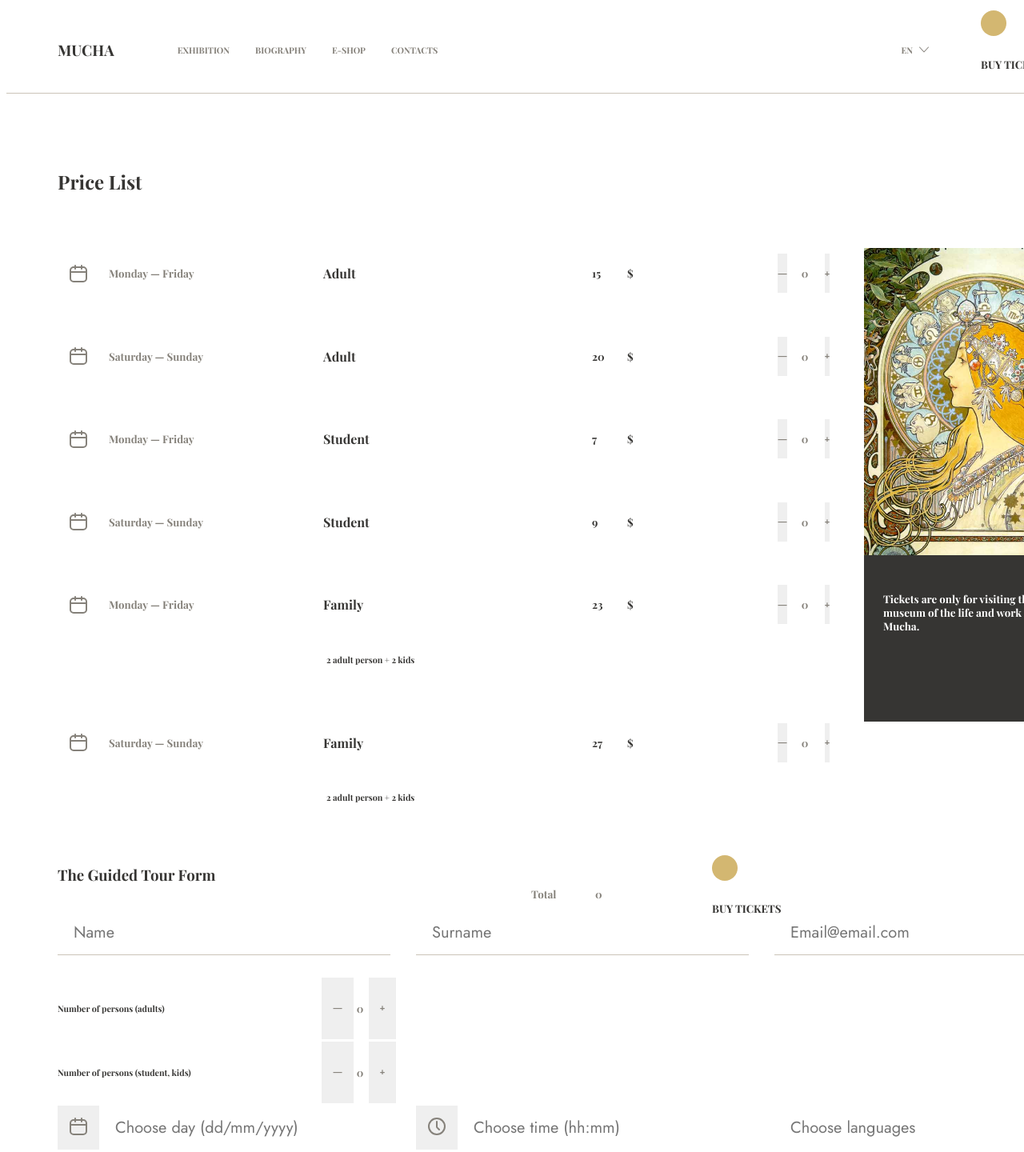
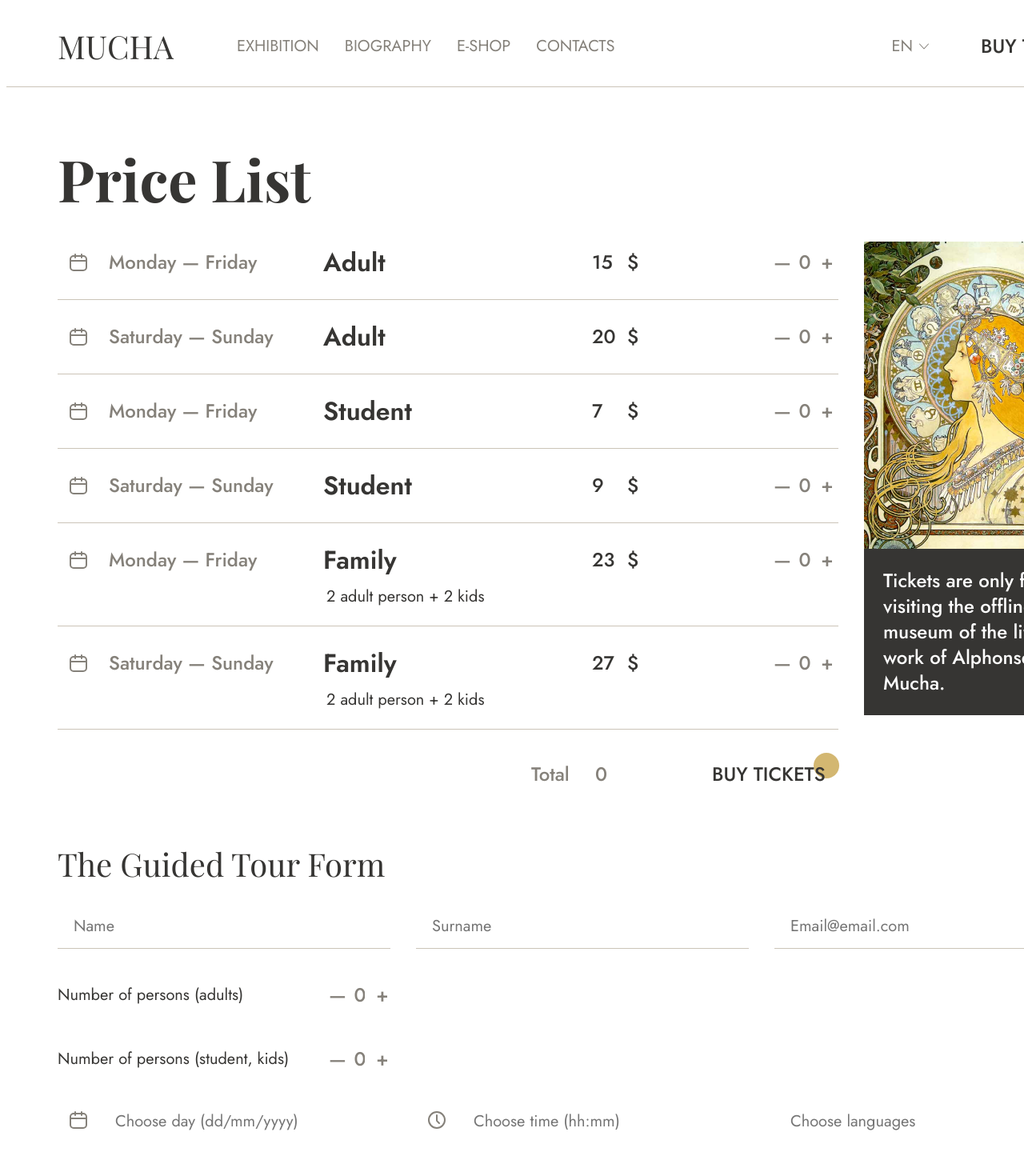
Before and after one commit to ketrin-net/museum_MUCHA, a plain HTML site: page tickets.html in a window 1280 px wide. Shown: the top 1440 px of the page at 80% size. Drawn offline with nearby package versions, Linux system fonts and the light colour scheme.

Commit message:
change tickets page

```diff
--- a/css/_generalStyle.scss
+++ b/css/_generalStyle.scss
@@ -19,6 +19,7 @@
 button {
     border: none;
     padding: 0px;
+    background-color: white;
 }
 
 .general-page {
@@ -109,13 +110,12 @@
     }
 
     &.send {
-        width: 80px;
-        height: 30px;
+        width: 82px;
 
-        svg {
+        img {
             position: absolute;
-            bottom: 12px;
-            right: 2px;
+            bottom: 8px;
+            left: 50px;
         }
     }
 }
--- a/css/_tickets.scss
+++ b/css/_tickets.scss
@@ -32,15 +32,13 @@
     }
 
     .image-info{
-        width: 304px;
-        height: 592px;
         margin-left: 32px;
         margin-bottom: 100px;
         background-color: $main-text-color;
         display: flex;
         flex-direction: column;
 
-        h5 {
+        p {
             padding: 24px;
             color: white;
         }
@@ -74,13 +72,13 @@
 }
 
 .total-buy{
-    height: 60px;
+    margin-top: 20px;
     display: grid;
     grid-template-columns: 592px 80px 92px auto;
     justify-items: start;
     align-items: center;
 
-    span {
+    p {
         color: $secondary-text-color;
     }
 
@@ -131,6 +129,7 @@
     }
 
     .datatime {
+        margin-bottom: 2px;
         display: grid;
         grid-template-columns: 52px auto;
         border-bottom: 1px solid #CBC4B8;
@@ -147,6 +146,7 @@
     }
 
     .send {
+        margin-top: 5px;
         align-self: flex-end;
     }
 }
--- a/tickets.html
+++ b/tickets.html
@@ -14,25 +14,15 @@
 <body>
     <div class="general-page">
         <header>
-            <a href="index.html">
-                <h3>MUCHA</h3>
-            </a>
+            <a href="index.html"><span class="text-3">MUCHA</span></a>
             <nav>
-                <a href="#" class="second-link">
-                    <h6>EXHIBITION</h6>
-                </a>
-                <a href="#" class="second-link">
-                    <h6>BIOGRAPHY</h6>
-                </a>
-                <a href="#" class="second-link">
-                    <h6>E-SHOP</h6>
-                </a>
-                <a href="#" class="second-link">
-                    <h6>CONTACTS</h6>
-                </a>
+                <a href="#" class="second-link"><span class="text-6">EXHIBITION</span></a>
+                <a href="#" class="second-link"><span class="text-6">BIOGRAPHY</span></a>
+                <a href="#" class="second-link"><span class="text-6">E-SHOP</span></a>
+                <a href="#" class="second-link"><span class="text-6">CONTACTS</span></a>
             </nav>
             <div class="lenguage">
-                <h6>EN</h6>
+                <span class="text-6">EN</span></a>
                 <svg xmlns="http://www.w3.org/2000/svg" width="12" height="12" viewBox="0 0 12 12" fill="none">
                     <g clip-path="url(#clip0_1_172)">
                         <path
@@ -48,167 +38,118 @@
             </div>
             <div class="btn buy">
                 <a href="tickets.html">
-                    <svg xmlns="http://www.w3.org/2000/svg" width="32" height="32" viewBox="0 0 32 32" fill="none">
-                        <circle cx="16" cy="16" r="16" fill="#D3B771" />
-                    </svg>
-                    <h5>BUY TICKETS</h5>
+                    <img src="./img/Ellipse_for_buy_tickets.svg">
+                    <span class="text-5">BUY TICKETS</span>
                 </a>
             </div>
         </header>
         <div class="divider"></div>
-
         <div class="content-purchase">
             <div id="price-list">
-                <div class="titel">
-                    <h2>Price List</h2>
-                </div>
+                <div class="titel text-2">Price List</div>
                 <div class="cost">
                     <div class="info-ticket">
                         <img src="./img/akar-icons_calendar.svg">
-                        <span><h5>Monday — Friday</h5></span>
-                        <h4>Adult</h4>
-                        <h5>15</h5>
-                        <h5>$</h5>
-                        <button class="change-price"><h5>—</h5></button>
-                        <span class="change-price"><h5>0</h5></span>
-                        <button class="change-price"><h5>+</h5></button>
+                        <span class="text-5">Monday — Friday</span>
+                        <p class="text-4">Adult</p>
+                        <p class="text-5">15</p>
+                        <p class="text-5">$</p>
+                        <button class="change-price text-5">—</button>
+                        <span class="change-price text-5">0</span>
+                        <button class="change-price text-5">+</button>
                     </div>
                     <div class="line"></div>
                     <div class="info-ticket">
                         <img src="./img/akar-icons_calendar.svg">
-                        <span><h5>Saturday — Sunday</h5></span>
-                        <h4>Adult</h4>
-                        <h5>20</h5>
-                        <h5>$</h5>
-                        <button class="change-price">
-                            <h5>—</h5>
-                        </button>
-                        <span class="change-price">
-                            <h5>0</h5>
-                        </span>
-                        <button class="change-price">
-                            <h5>+</h5>
-                        </button>
+                        <span class="text-5">Saturday — Sunday</span>
+                        <p class="text-4">Adult</p>
+                        <p class="text-5">20</p>
+                        <p class="text-5">$</p>
+                        <button class="change-price text-5">—</button>
+                        <span class="change-price text-5">0</span>
+                        <button class="change-price text-5">+</button>
                     </div>
                     <div class="line"></div>
                     <div class="info-ticket">
                         <img src="./img/akar-icons_calendar.svg">
-                        <span><h5>Monday — Friday</h5></span>
-                        <h4>Student</h4>
-                        <h5>7</h5>
-                        <h5>$</h5>
-                        <button class="change-price">
-                            <h5>—</h5>
-                        </button>
-                        <span class="change-price">
-                            <h5>0</h5>
-                        </span>
-                        <button class="change-price">
-                            <h5>+</h5>
-                        </button>
+                        <span class="text-5">Monday — Friday</span>
+                        <p class="text-4">Student</p>
+                        <p class="text-5">7</p>
+                        <p class="text-5">$</p>
+                        <button class="change-price text-5">—</button>
+                        <span class="change-price text-5">0</span>
+                        <button class="change-price text-5">+</button>
                     </div>
                     <div class="line"></div>
                     <div class="info-ticket">
                         <img src="./img/akar-icons_calendar.svg">
-                        <span><h5>Saturday — Sunday</h5></span>
-                        <h4>Student</h4>
-                        <h5>9</h5>
-                        <h5>$</h5>
-                        <button class="change-price">
-                            <h5>—</h5>
-                        </button>
-                        <span class="change-price">
-                            <h5>0</h5>
-                        </span>
-                        <button class="change-price">
-                            <h5>+</h5>
-                        </button>
+                        <span class="text-5">Saturday — Sunday</span>
+                        <p class="text-4">Student</p>
+                        <p class="text-5">9</p>
+                        <p class="text-5">$</p>
+                        <button class="change-price text-5">—</button>
+                        <span class="change-price text-5">0</span>
+                        <button class="change-price text-5">+</button>
                     </div>
                     <div class="line"></div>
                     <div class="info-ticket">
                         <img src="./img/akar-icons_calendar.svg">
-                        <span><h5>Monday — Friday</h5></span>
-                        <h4>Family</h4>
-                        <h5>23</h5>
-                        <h5>$</h5>
-                        <button class="change-price">
-                            <h5>—</h5>
-                        </button>
-                        <span class="change-price">
-                            <h5>0</h5>
-                        </span>
-                        <button class="change-price">
-                            <h5>+</h5>
-                        </button>
-                        <div class="info-family"><h6>2 adult person + 2 kids</h6></div>
+                        <span class="text-5">Monday — Friday</span>
+                        <p class="text-4">Family</p>
+                        <p class="text-5">23</p>
+                        <p class="text-5">$</p>
+                        <button class="change-price text-5">—</button>
+                        <span class="change-price text-5">0</span>
+                        <button class="change-price text-5">+</button>
+                        <div class="info-family text-6">2 adult person + 2 kids</div>
                     </div>
                     <div class="line"></div>
                     <div class="info-ticket">
                         <img src="./img/akar-icons_calendar.svg">
-                        <span><h5>Saturday — Sunday</h5></span>
-                        <h4>Family</h4>
-                        <h5>27</h5>
-                        <h5>$</h5>
-                        <button class="change-price">
-                            <h5>—</h5>
-                        </button>
-                        <span class="change-price">
-                            <h5>0</h5>
-                        </span>
-                        <button class="change-price">
-                            <h5>+</h5>
-                        </button>
-                        <div class="info-family"><h6>2 adult person + 2 kids</h6></div>
+                        <span class="text-5">Saturday — Sunday</span>
+                        <p class="text-4">Family</p>
+                        <p class="text-5">27</p>
+                        <p class="text-5">$</p>
+                        <button class="change-price text-5">—</button>
+                        <span class="change-price text-5">0</span>
+                        <button class="change-price text-5">+</button>
+                        <div class="info-family text-6">2 adult person + 2 kids</div>
                     </div>
                     <div class="line"></div>
                     <div class="total-buy">
                         <div></div>
-                        <span><h5>Total</h5></span>
-                        <span><h5>0</h5></span>
+                        <p class="text-5">Total</p>
+                        <p class="text-5">0</p>
                         <div class="btn buy">
                             <a href="tickets.html">
-                                <svg xmlns="http://www.w3.org/2000/svg" width="32" height="32" viewBox="0 0 32 32" fill="none">
-                                    <circle cx="16" cy="16" r="16" fill="#D3B771" />
-                                </svg>
-                                <h5>BUY TICKETS</h5>
+                                <img src="./img/Ellipse_for_buy_tickets.svg">
+                                <span class="text-5">BUY TICKETS</span>
                             </a>
                         </div>
                     </div>
                 </div>
                 <div class="image-info">
                     <img src="./img/image_in_price.png">
-                    <h5>Tickets are only for visiting the offline museum of the life and work of Alphonse Mucha.</h5>
+                    <p class="text-5">Tickets are only for visiting the offline museum of the life and work of Alphonse Mucha.</p>
                 </div>
             </div>
             <div id="guided">
                 <div class="form">
-                    <div class="title"><h3>The Guided Tour Form</h3></div>
+                    <div class="title text-3">The Guided Tour Form</div>
                     <div class="full-name"><input type="text" name="first_name" placeholder="Name"></div>
                     <div class="full-name"><input type="text" name="surname_name" placeholder="Surname"></div>
                     <div class="full-name"><input type="email" name="surname_name" placeholder="Email@email.com"></div>
                     <div class="people">
-                        <h6>Number of persons (adults)</h6>
-                        <button class="change-price">
-                            <h5>—</h5>
-                        </button>
-                        <span class="change-price">
-                            <h5>0</h5>
-                        </span>
-                        <button class="change-price">
-                            <h5>+</h5>
-                        </button>
+                        <p class="text-6">Number of persons (adults)</p>
+                        <button class="change-price text-5">—</button>
+                        <span class="change-price text-5">0</span>
+                        <button class="change-price text-5">+</button>
                     </div>
                     <div class="people">
-                        <h6>Number of persons (student, kids)</h6>
-                        <button class="change-price">
-                            <h5>—</h5>
-                        </button>
-                        <span class="change-price">
-                            <h5>0</h5>
-                        </span>
-                        <button class="change-price">
-                            <h5>+</h5>
-                        </button>
+                        <p class="text-6">Number of persons (student, kids)</p>
+                        <button class="change-price text-5">—</button>
+                        <span class="change-price text-5">0</span>
+                        <button class="change-price text-5">+</button>
                     </div>
                     <div class="datatime">
                         <button><img src="./img/akar-icons_calendar.svg"></button>
@@ -220,48 +161,37 @@
                     </div>
                     <div class="lengua">
                         <input type="text" name="day" placeholder="Choose languages">
-                        <button>
-                            <svg xmlns="http://www.w3.org/2000/svg" width="24" height="24" viewBox="0 0 24 24" fill="none">
-                                <path
-                                    d="M5.9999 7.19995L11.9999 13.1999L17.9999 7.19995L20.3999 8.39995L11.9999 16.7999L3.5999 8.39995L5.9999 7.19995Z"
-                                    fill="#85817A" />
-                            </svg>
-                        </button>
+                        <button><img src="./img/dashicons_arrow-right-alt2.svg"></button>
                     </div>
                 </div>
                 <div class="send">
                     <div class="btn send">
                         <a href="#">
-                            <svg xmlns="http://www.w3.org/2000/svg" width="32" height="32" viewBox="0 0 32 32" fill="none">
-                                <circle cx="16" cy="16" r="16" fill="#BD6C2C" />
-                            </svg>
-                            <h5>SEND</h5>
+                            <img src="./img/ellipse_for_send.svg" alt="">
+                            <span class="text-5">SEND</span>
                         </a>
                     </div>
                 </div>
             </div>
         </div>
-
         <div class="container-main-page shop">
             <div class="banner">
-                <h2>MUCHA SHOP</h2>
+                <span class="text-2">MUCHA SHOP</span>
             </div>
             <div class="product-card">
                 <div class="info">
                     <img src="./img/poster_1_main_page.png">
                     <p>Poster</p>
-                    <h5>F Champenois <br> Imprimeur Editeur</h5>
+                    <span class="text-5">F Champenois <br> Imprimeur Editeur</span>
                 </div>
                 <div class="price">
                     <div class="cost">
-                        <h5>32.00 €</h5>
+                        <span class="text-5">32.00 €</span>
                     </div>
                     <div class="btn buy-short">
                         <a href="#">
-                            <svg xmlns="http://www.w3.org/2000/svg" width="37" height="32" viewBox="0 0 37 32" fill="none">
-                                <ellipse cx="18.2889" cy="16" rx="18.0148" ry="16" fill="#D3B771" />
-                            </svg>
-                            <h5>BUY</h5>
+                            <img src="./img/ellipse_for_buy.svg">
+                            <span class="text-5">BUY</span>
                         </a>
                     </div>
                 </div>
@@ -270,18 +200,16 @@
                 <div class="info">
                     <img src="./img/poster_2_main_page.png">
                     <p>Poster</p>
-                    <h5>Savonnerie De <br> Bagnolet</h5>
+                    <span class="text-5">Savonnerie De <br> Bagnolet</span>
                 </div>
                 <div class="price">
                     <div class="cost">
-                        <h5>48.00 €</h5>
+                        <span class="text-5">48.00 €</span>
                     </div>
                     <div class="btn buy-short">
                         <a href="#">
-                            <svg xmlns="http://www.w3.org/2000/svg" width="37" height="32" viewBox="0 0 37 32" fill="none">
-                                <ellipse cx="18.2889" cy="16" rx="18.0148" ry="16" fill="#D3B771" />
-                            </svg>
-                            <h5>BUY</h5>
+                            <img src="./img/ellipse_for_buy.svg">
+                            <span class="text-5">BUY</span>
                         </a>
                     </div>
                 </div>
@@ -290,18 +218,16 @@
                 <div class="info">
                     <img src="./img/poster_3_main_page.png">
                     <p>Poster</p>
-                    <h5>Biscuits Lefevre — Utile</h5>
+                    <span class="text-5">Biscuits Lefevre — Utile</span>
                 </div>
                 <div class="price">
                     <div class="cost">
-                        <h5>24.00 €</h5>
+                        <span class="text-5">24.00 €</span>
                     </div>
                     <div class="btn buy-short">
                         <a href="#">
-                            <svg xmlns="http://www.w3.org/2000/svg" width="37" height="32" viewBox="0 0 37 32" fill="none">
-                                <ellipse cx="18.2889" cy="16" rx="18.0148" ry="16" fill="#D3B771" />
-                            </svg>
-                            <h5>BUY</h5>
+                            <img src="./img/ellipse_for_buy.svg">
+                            <span class="text-5">BUY</span>
                         </a>
                     </div>
                 </div>
@@ -309,8 +235,8 @@
             <div class="product-card see-all">
                 <div class="btn see">
                     <a href="#">
-                        <h5>See all</h5>
-                        <img src="/img/ellipse_with_line.svg">
+                        <span class="text-5">See all</span>
+                        <img src="./img/ellipse_with_line.svg">
                     </a>
                 </div>
             </div>
@@ -319,58 +245,37 @@
         <div id="map">
             <div class="divider"></div>
             <div class="map-info">
-                <div class="svg-map-icon">
-                    <svg xmlns="http://www.w3.org/2000/svg" width="40" height="54" viewBox="0 0 40 54" fill="none">
-                        <path fill-rule="evenodd" clip-rule="evenodd"
-                            d="M29.4509 37.6306C35.7304 34.2573 40 27.6273 40 20C40 8.9543 31.0457 0 20 0C8.9543 0 0 8.9543 0 20C0 27.6273 4.26958 34.2573 10.5491 37.6306L20 54L29.4509 37.6306Z"
-                            fill="#BD6C2C" />
-                        <circle cx="20" cy="19" r="12" fill="white" />
-                    </svg>
-                </div>
+                <img src="./img/icon_map.svg" class="map-icon">
                 <img src="./img/Map.png" width="928" height="480">
             </div>
             <div id="contact">
                 <img src="./img/golden_ratio_for_map.svg">
                 <div class="btn buy">
                     <a href="tickets.html">
-                        <svg xmlns="http://www.w3.org/2000/svg" width="32" height="32" viewBox="0 0 32 32" fill="none">
-                            <circle cx="16" cy="16" r="16" fill="#D3B771" />
-                        </svg>
-                        <h5>BUY TICKETS</h5>
+                        <img src="./img/Ellipse_for_buy_tickets.svg">
+                        <span class="text-5">BUY TICKETS</span>
                     </a>
                 </div>
                 <div class="cont-info">
-                    <h3>Mucha Museum Kaunický <br> palác</h3>
-                    <h4>Panská 7 <br> 110 00 Prague 1</h4>
-                    <h6>Opening hours:</h6>
-                    <h5>daily 10:00 am - 6:00 pm</h5>
+                    <span class="text-3">Mucha Museum Kaunický <br> palác</span>
+                    <span class="text-4">Panská 7 <br> 110 00 Prague 1</span>
+                    <span class="text-6">Opening hours:</span>
+                    <span class="text-5">daily 10:00 am - 6:00 pm</span>
                 </div>
             </div>
         </div>
         <footer>
-            <a href="#">
-                <h3>MUCHA</h3>
-            </a>
+            <a href="index.html"><span class="text-3">MUCHA</span></a>
             <nav>
-                <a href="#" class="second-link">
-                    <h6>EXHIBITION</h6>
-                </a>
-                <a href="#" class="second-link">
-                    <h6>BIOGRAPHY</h6>
-                </a>
-                <a href="#" class="second-link">
-                    <h6>E-SHOP</h6>
-                </a>
-                <a href="#" class="second-link">
-                    <h6>CONTACTS</h6>
-                </a>
+                <a href="#" class="second-link"><span class="text-6">EXHIBITION</span></a>
+                <a href="#" class="second-link"><span class="text-6">BIOGRAPHY</span></a>
+                <a href="#" class="second-link"><span class="text-6">E-SHOP</span></a>
+                <a href="#" class="second-link"><span class="text-6">CONTACTS</span></a>
             </nav>
             <div class="btn buy">
                 <a href="tickets.html">
-                    <svg xmlns="http://www.w3.org/2000/svg" width="32" height="32" viewBox="0 0 32 32" fill="none">
-                        <circle cx="16" cy="16" r="16" fill="#D3B771" />
-                    </svg>
-                    <h5>BUY TICKETS</h5>
+                    <img src="./img/Ellipse_for_buy_tickets.svg">
+                    <span class="text-5">BUY TICKETS</span>
                 </a>
             </div>
         </footer>
```
Also changed, not shown: css/main.css, img/dashicons_arrow-right-alt2.svg (added), img/ellipse_for_send.svg (added), 1 other file.
